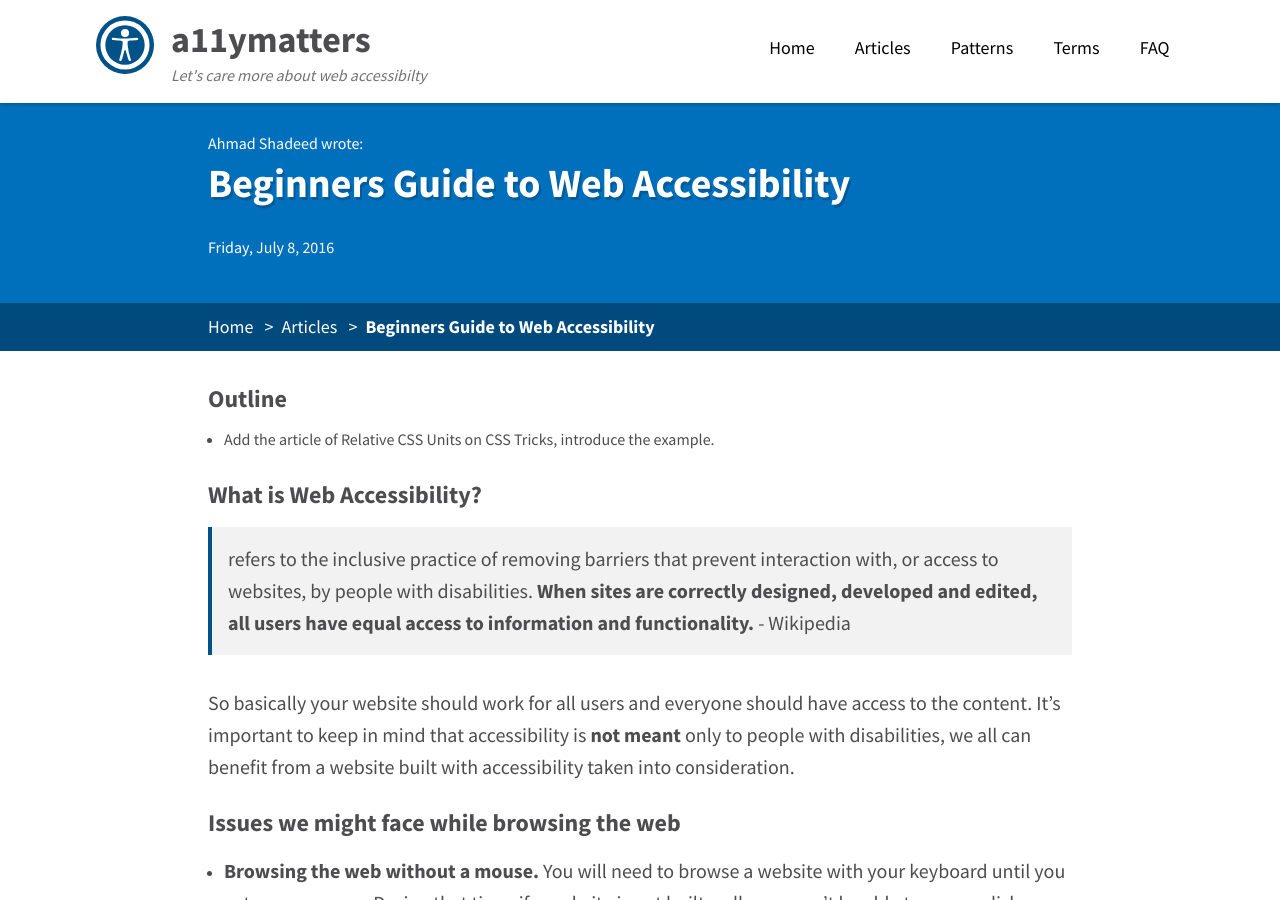
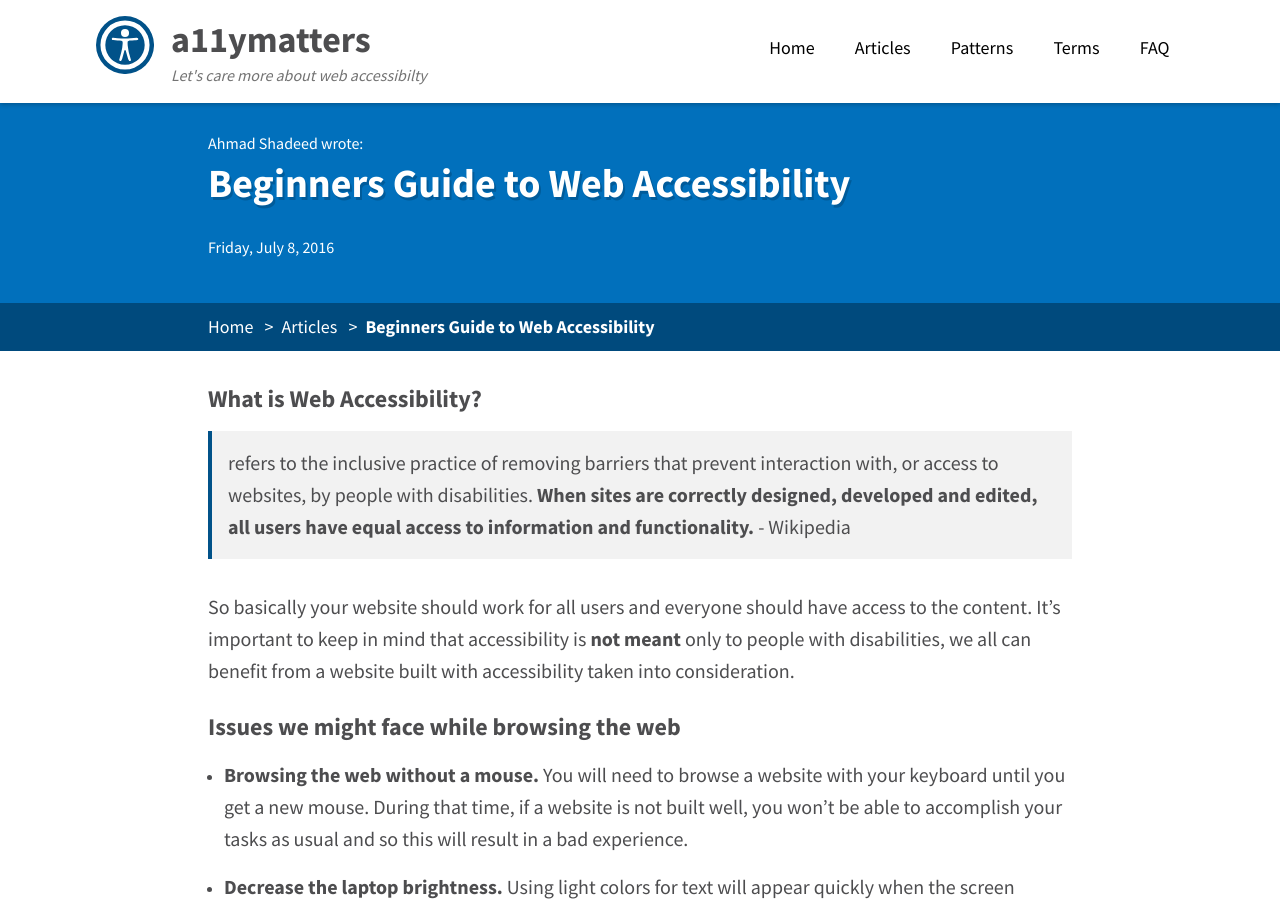
Before and after one commit to shadeed/a11ymatters, a Jekyll site: the page built from _posts/2016-10-01-beginner-guide-to-web-accessibility.markdown, in a window 1280 px wide and 900 px high. Built offline with Jekyll 4.4.1, drawn with Linux system fonts in a browser that asks for light colours; comment, search, counter and statistics services are not loaded.

Commit message:
clean beginner article

```diff
--- a/_posts/2016-10-01-beginner-guide-to-web-accessibility.markdown
+++ b/_posts/2016-10-01-beginner-guide-to-web-accessibility.markdown
@@ -6,11 +6,6 @@ categories: article
 comments: true
 permalink: /article/beginners-guide-to-web-a11y/
 ---
-
-### Outline
-
-- Add the article of Relative CSS Units on CSS Tricks, introduce the example.
-
 
 ### What is Web Accessibility?
 
```
